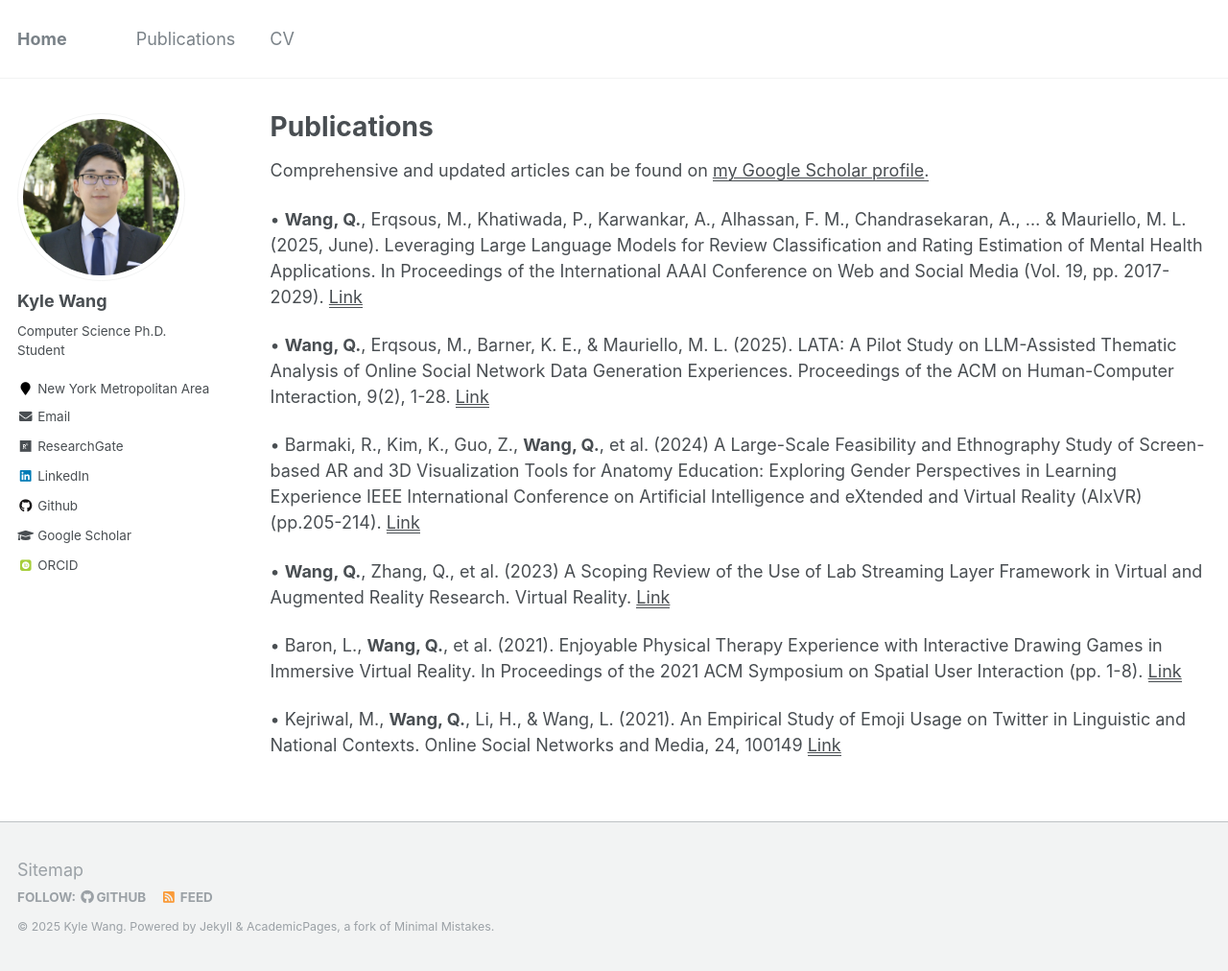
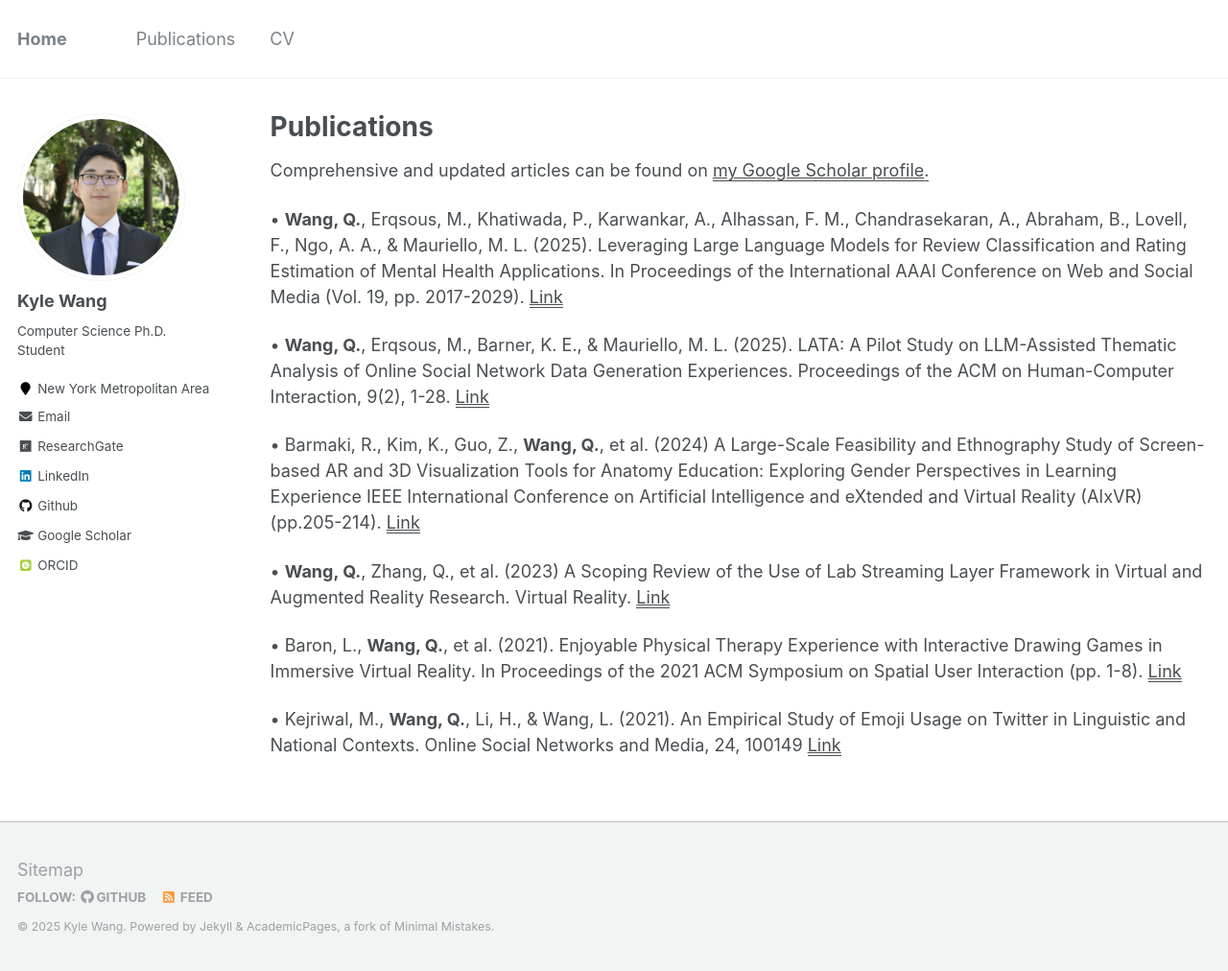
Before and after one commit to kyleearth/kyleearth.github.io, a Jekyll site: the page built from _pages/publications.md, in a window 1280 px wide and 1012 px high. Shown: the whole window at 96% size. Built offline with Jekyll 4.4.1, drawn with Linux system fonts in a browser that asks for light colours; some web fonts are replaced.

Commit message:
Update publications.md

```diff
--- a/_pages/publications.md
+++ b/_pages/publications.md
@@ -10,7 +10,7 @@ author_profile: true
   Comprehensive and updated articles can be found on <u><a href="{{site.author.googlescholar}}">my Google Scholar profile</a>.</u>
 {% endif %}
 
-• **Wang, Q.**, Erqsous, M., Khatiwada, P., Karwankar, A., Alhassan, F. M., Chandrasekaran, A., ... & Mauriello, M. L. (2025, June). Leveraging Large Language Models for Review Classification and Rating Estimation of Mental Health Applications. In Proceedings of the International AAAI Conference on Web and Social Media (Vol. 19, pp. 2017-2029). <u><a href="https://doi.org/10.1609/icwsm.v19i1.35916">Link</a></u>
+• **Wang, Q.**, Erqsous, M., Khatiwada, P., Karwankar, A., Alhassan, F. M., Chandrasekaran, A., Abraham, B., Lovell, F., Ngo, A. A., & Mauriello, M. L. (2025). Leveraging Large Language Models for Review Classification and Rating Estimation of Mental Health Applications. In Proceedings of the International AAAI Conference on Web and Social Media (Vol. 19, pp. 2017-2029). <u><a href="https://doi.org/10.1609/icwsm.v19i1.35916">Link</a></u>
 
 • **Wang, Q.**, Erqsous, M., Barner, K. E., & Mauriello, M. L. (2025). LATA: A Pilot Study on LLM-Assisted Thematic Analysis of Online Social Network Data Generation Experiences. Proceedings of the ACM on Human-Computer Interaction, 9(2), 1-28. <u><a href="https://doi.org/10.1145/3711022">Link</a></u>
 
```
